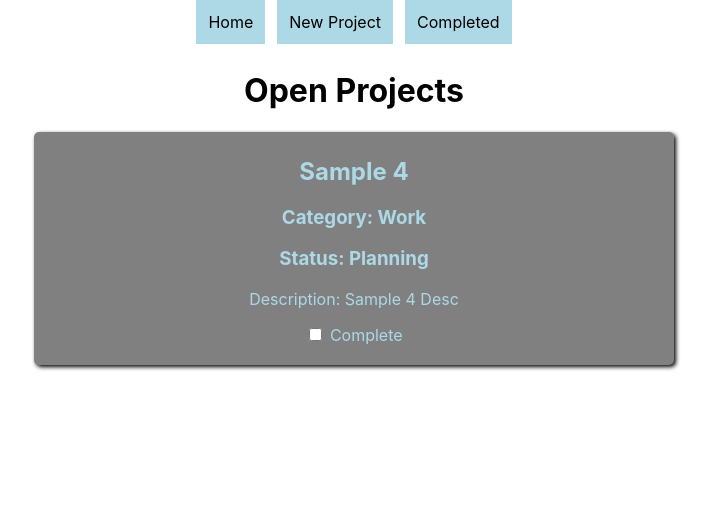
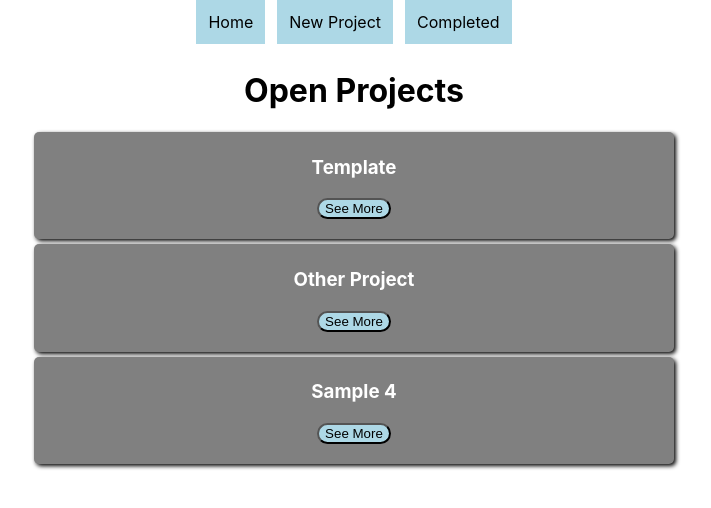
Before and after one commit to andrewjulian/phase-2-project-final, a React (Create React App) app: page / in a window 1280 px wide. Shown: the top 508 px of the page, without its empty margins (286-997 px from the left). Built offline with nearby package versions, Linux system fonts and the light colour scheme; data requests are answered from the project's data file.

Commit message:
Change project card style for Home

```diff
--- a/db.json
+++ b/db.json
@@ -6,7 +6,7 @@
       "category": "Work",
       "description": "This is a sample project description",
       "status": "Planning",
-      "complete": true
+      "complete": false
     },
     {
       "id": 2,
@@ -14,7 +14,7 @@
       "category": "Personal",
       "description": "This is a sample project description",
       "status": "Needs Review",
-      "complete": true
+      "complete": false
     },
     {
       "title": "Sample",
--- a/src/components/Home.js
+++ b/src/components/Home.js
@@ -3,6 +3,9 @@ import ProjectCard from "./ProjectCard";
 import "../index.css";
 
 function Home({ projects, updateScreen }) {
+  const textColor = {
+    color: "white",
+  };
   const filteredProjectsIncomplete = projects.filter(
     (project) => project.complete === false
   );
@@ -10,7 +13,10 @@ function Home({ projects, updateScreen }) {
   const projectsDisplayedIncomplete = filteredProjectsIncomplete.map(
     (project, id) => {
       return (
-        <ProjectCard projects={project} key={id} updateScreen={updateScreen} />
+        <div key={id} className="projectCardStyle">
+          <h3 style={textColor}>{project.title}</h3>
+          <button>See More</button>
+        </div>
       );
     }
   );
--- a/src/components/NewProject.js
+++ b/src/components/NewProject.js
@@ -76,7 +76,7 @@ function NewProject() {
         </label>
         <br />
         <br />
-        <input type="submit" value="Submit" id="button" />
+        <input type="submit" value="Submit" />
       </form>
     </div>
   );
--- a/src/index.css
+++ b/src/index.css
@@ -36,8 +36,20 @@ code {
   margin-bottom: 5px;
 }
 
-#button {
+button {
   color: black;
   background-color: lightblue;
   border-radius: 50px;
 }
+
+.smallProjectCard {
+  color: lightblue;
+  box-shadow: 2px 2px 4px #000000;
+  margin: auto;
+  width: 50%;
+  background: gray;
+  border-radius: 5px;
+  padding-bottom: 20px;
+  padding-top: 10px;
+  margin-bottom: 5px;
+}
```
